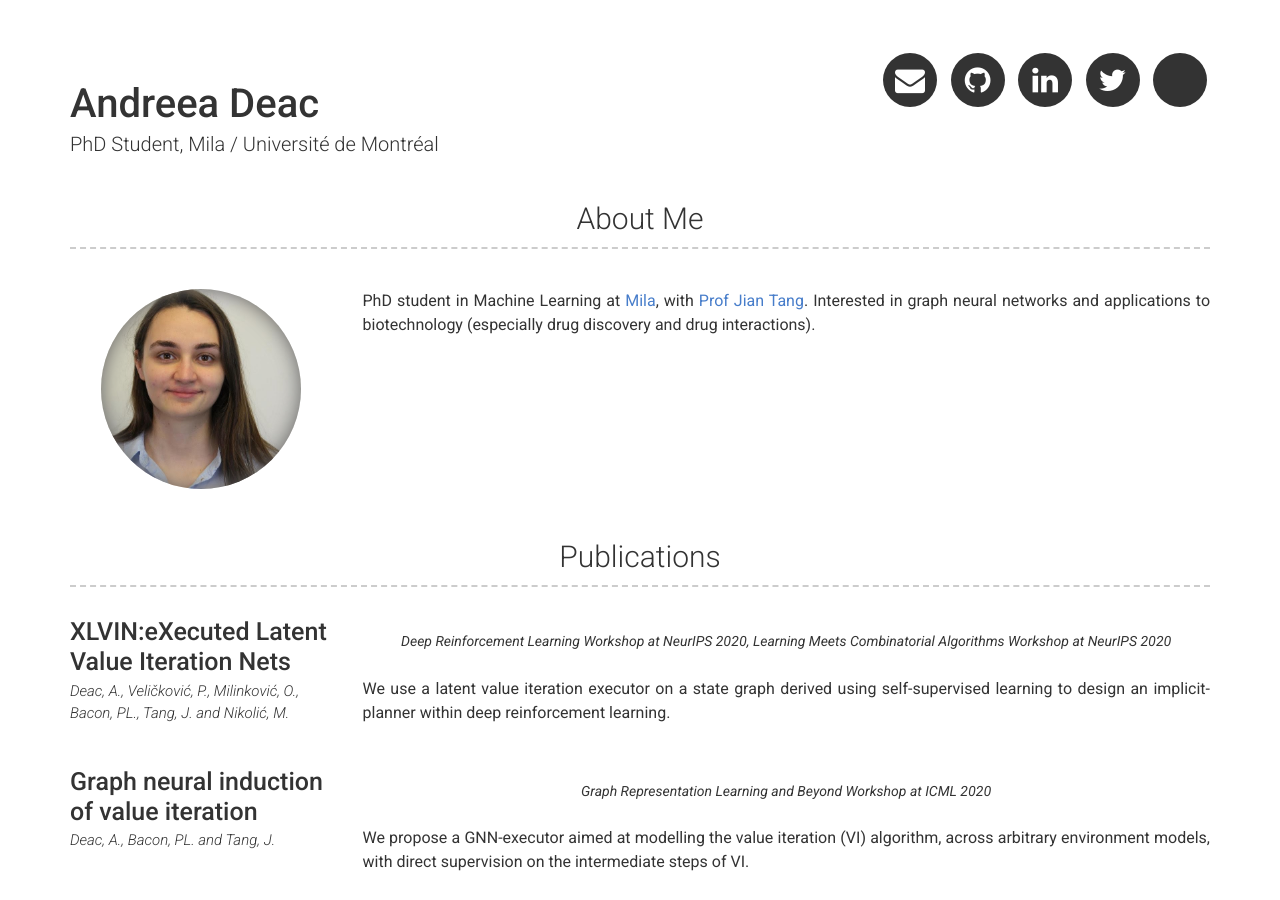
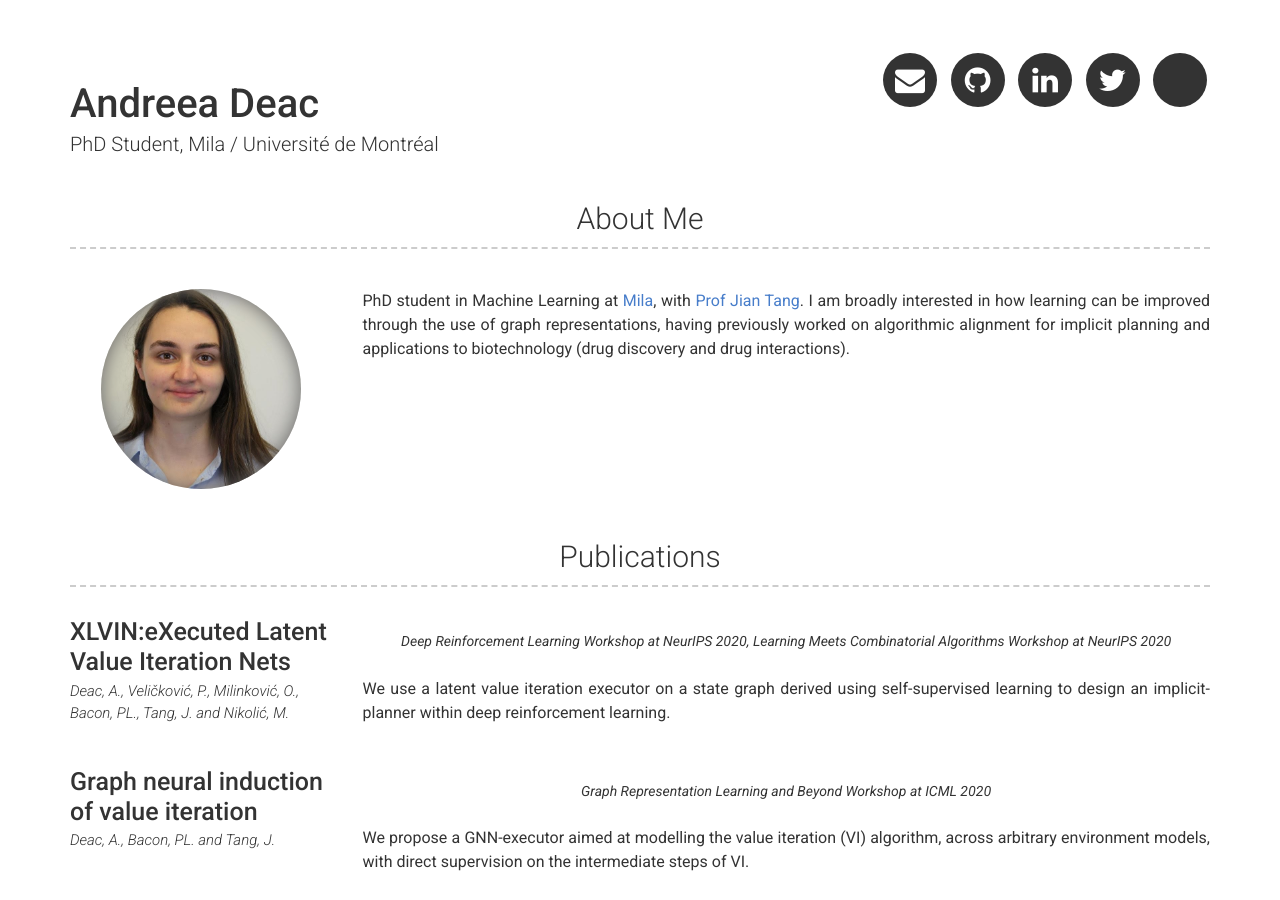
Before and after one commit to andreeadeac22/andreeadeac22.github.io, a Jekyll site: the page built from index.md, in a window 1280 px wide and 900 px high. Built offline with Jekyll 4.4.1, drawn with Linux system fonts in a browser that asks for light colours; a style sheet for code colours, icons or effects is not loaded.

Commit message:
Update _config.yml

```diff
--- a/_config.yml
+++ b/_config.yml
@@ -17,7 +17,7 @@ scholar_username: E6zzj8kAAAAJ
 # about_title: About Me (Use this to override about section title)
 about_profile_image: 'aid25.jpeg'
 about_content: | # this will include new lines to allow paragraphs
-  PhD student in Machine Learning at [Mila](https://mila.quebec), with [Prof Jian Tang](https://www.jian-tang.com). Interested in graph neural networks and applications to biotechnology (especially drug discovery and drug interactions).
+  PhD student in Machine Learning at [Mila](https://mila.quebec), with [Prof Jian Tang](https://www.jian-tang.com). I am broadly interested in how learning can be improved through the use of graph representations, having previously worked on algorithmic alignment for implicit planning and applications to biotechnology (drug discovery and drug interactions).
 
 
 # Projects Section
```
